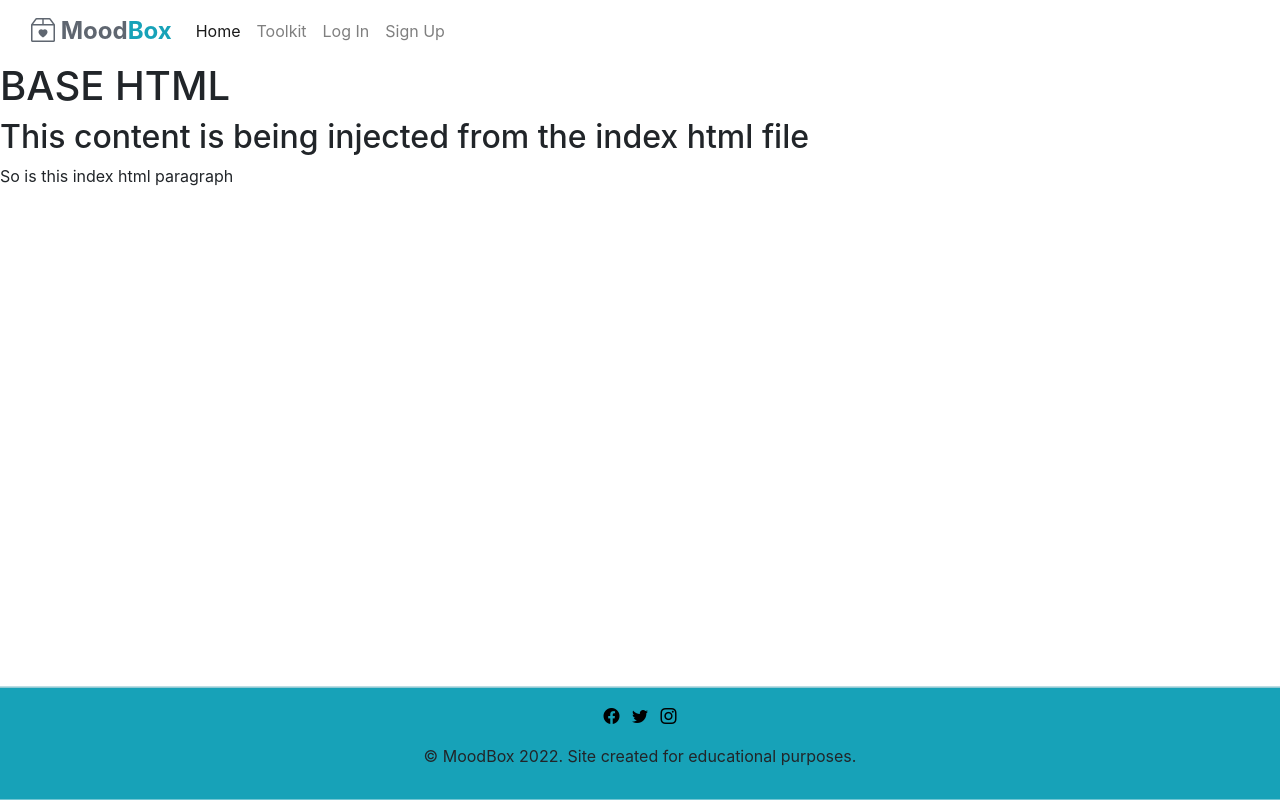
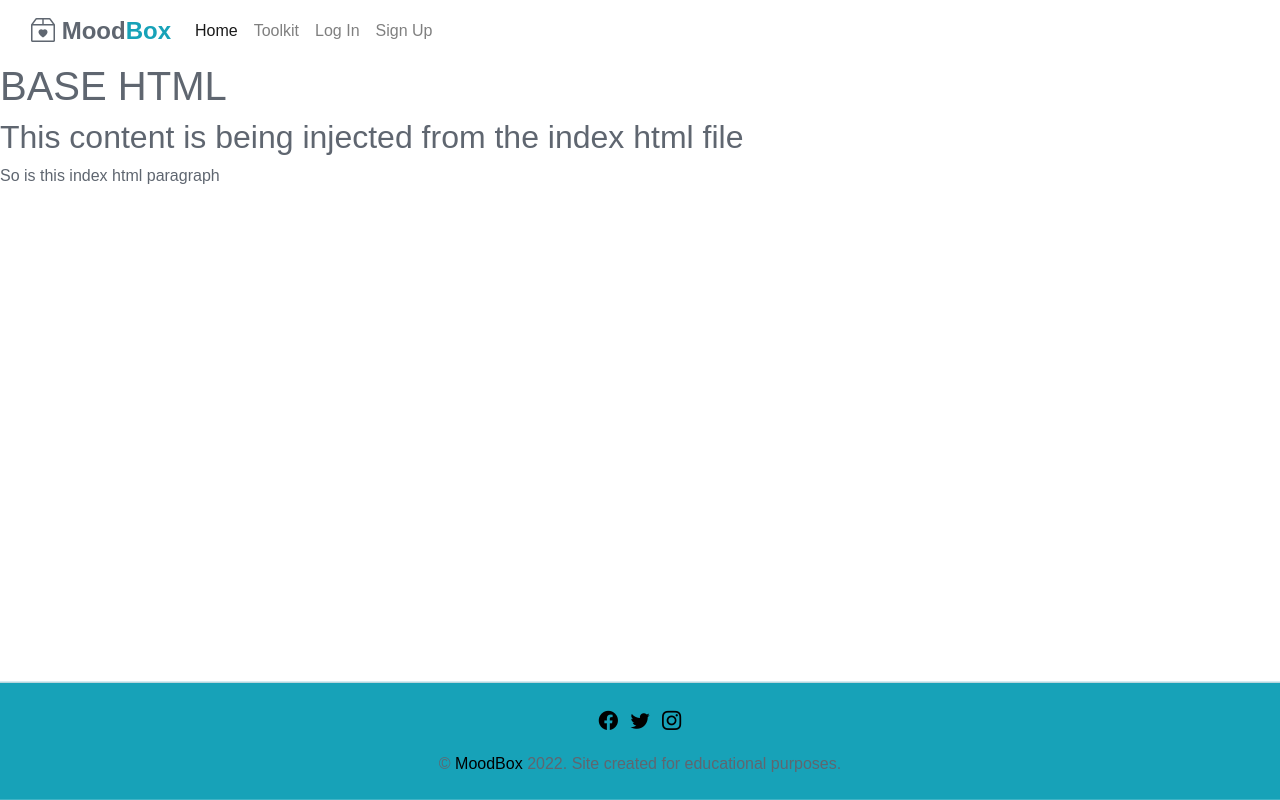
Before and after one commit to renatabiniek/moodbox, a Django app: page / in a window 1280 px wide. Run offline with Django 3.2, Linux system fonts and the light colour scheme; data that the repository does not hold is empty; some libraries are stand-ins or nearby versions.

Commit message:
Add Google fonts an6d style body font

```diff
--- a/static/css/style.css
+++ b/static/css/style.css
@@ -1,6 +1,12 @@
 /*------------------------------------ General*/
 
 html, body { height: 100%;}
+
+body {
+    font-family: 'Montserat', sans-serif;
+    background-color: white;
+    color: #5f6670;
+}
 
 a {
     text-decoration: none;
@@ -11,7 +17,6 @@ a {
 .logo {
     font-size: 1.5rem;
     font-weight: bolder;
-
 }
 
 .logo-light {
@@ -37,3 +42,13 @@ this tip: https://css-tricks.com/a-clever-sticky-footer-technique/
 .footer-link {
     color: black;
 }
+
+.footer-link:hover, .footer-link:active {
+    color: whitesmoke;
+    text-decoration: none;
+    font-weight: bolder;
+}
+
+footer i {
+    font-size: 1.2rem;
+}
--- a/templates/base.html
+++ b/templates/base.html
@@ -6,6 +6,10 @@
     <meta charset="UTF-8">
     <meta http-equiv="X-UA-Compatible" content="IE=edge">
     <meta name="viewport" content="width=device-width, initial-scale=1.0">
+    <!-- Google fonts -->
+    <link rel="preconnect" href="https://fonts.googleapis.com">
+    <link rel="preconnect" href="https://fonts.gstatic.com" crossorigin>
+    <link href="https://fonts.googleapis.com/css2?family=Montserrat:wght@300;400;600&display=swap" rel="stylesheet">
     <!-- Bootstrap CSS -->
     <link rel="stylesheet" href="https://cdn.jsdelivr.net/npm/bootstrap@4.6.1/dist/css/bootstrap.min.css" integrity="sha384-zCbKRCUGaJDkqS1kPbPd7TveP5iyJE0EjAuZQTgFLD2ylzuqKfdKlfG/eSrtxUkn" crossorigin="anonymous">
     <!-- Bootstrap JavaScript -->
@@ -55,7 +59,7 @@
 
     <!--Footer-->
 
-    <footer class="page-footer border-top mt-3 py-3">
+    <footer class="page-footer border-top mt-3 py-4">
       <!--Social links-->
       <div class="container">
         <ul class="m-0 text-center list-inline">
@@ -72,7 +76,7 @@
       </div>
 
       <!-- Copyright -->
-      <div class="text-center py-3">&copy; <a href="{% url 'home' %}"> MoodBox</a> 2022.
+      <div class="text-center pt-3">&copy; <a href="{% url 'home' %}" class="footer-link"> MoodBox</a> 2022.
         <span>Site created for educational purposes.</span>
       </div>
     </footer>
```
